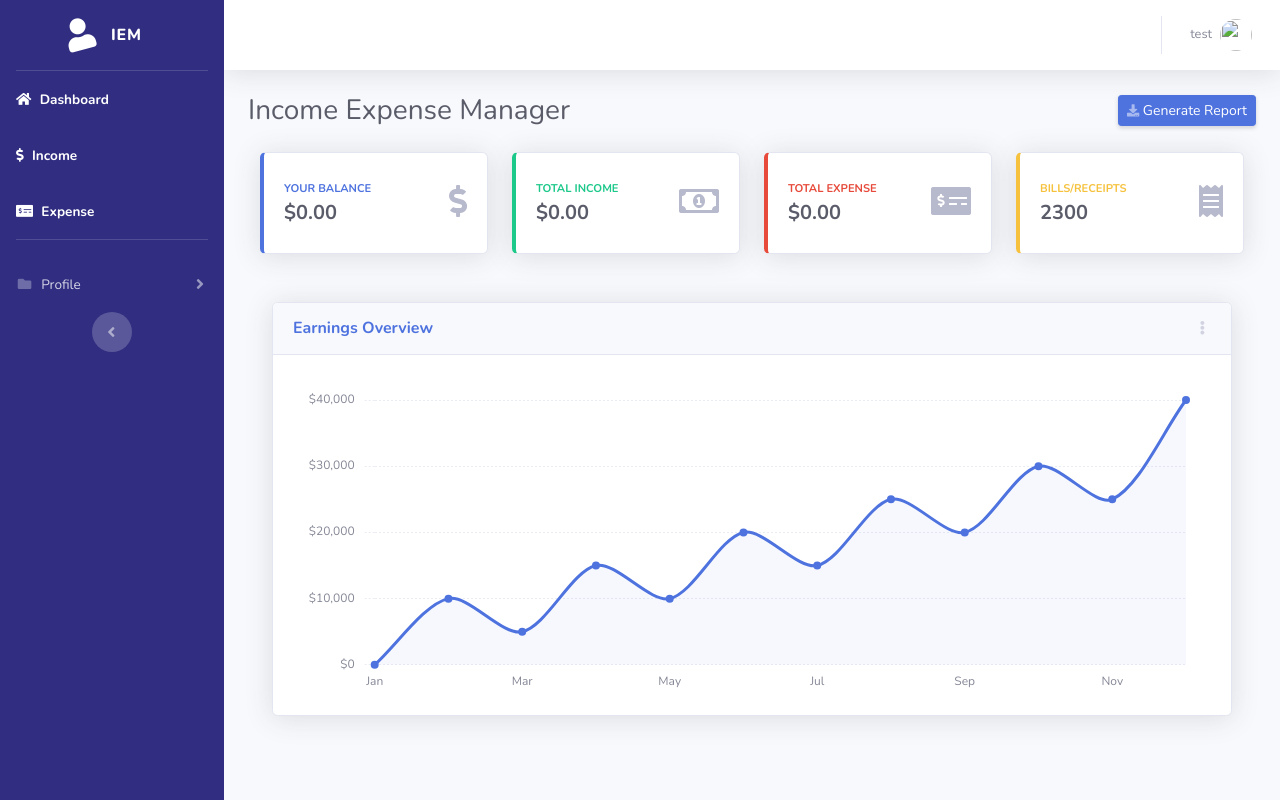
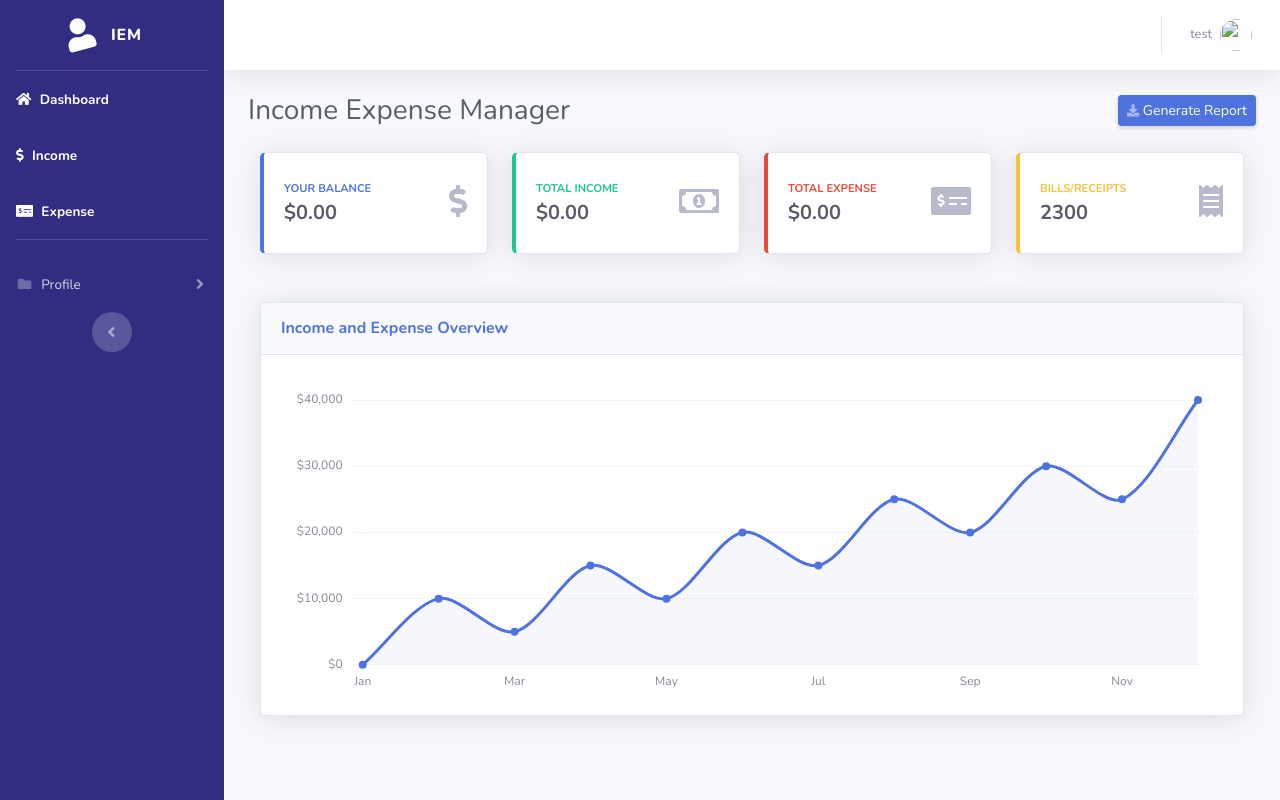
Before and after one commit to hossainchisty/Income-Expense-Management, a Django app: page / in a window 1280 px wide. Run offline with Django 3.2, Linux system fonts and the light colour scheme; the first user in the database is signed in; data comes from the database, SQL or seed files in the repository; data that the repository does not hold is empty; some libraries are stand-ins or nearby versions.

Commit message:
fix: graph bootstrap grid✨

```diff
--- a/templates/index.html
+++ b/templates/index.html
@@ -63,26 +63,12 @@
 
                 <!-- Content Row -->
                     <!-- Area Chart -->
-                    <div class="container">
-                        <div class="card shadow mb-4">
+                    <div class="col-xl-12 col-lg-12">
+                        <div class="card shadow mb-2">
                             <!-- Card Header - Dropdown -->
                             <div
                                 class="card-header py-3 d-flex flex-row align-items-center justify-content-between">
-                                <h6 class="m-0 font-weight-bold text-primary">Earnings Overview</h6>
-                                <div class="dropdown no-arrow">
-                                    <a class="dropdown-toggle" href="#" role="button" id="dropdownMenuLink"
-                                        data-toggle="dropdown" aria-haspopup="true" aria-expanded="false">
-                                        <i class="fas fa-ellipsis-v fa-sm fa-fw text-gray-400"></i>
-                                    </a>
-                                    <div class="dropdown-menu dropdown-menu-right shadow animated--fade-in"
-                                        aria-labelledby="dropdownMenuLink">
-                                        <div class="dropdown-header">Dropdown Header:</div>
-                                        <a class="dropdown-item" href="#">Action</a>
-                                        <a class="dropdown-item" href="#">Another action</a>
-                                        <div class="dropdown-divider"></div>
-                                        <a class="dropdown-item" href="#">Something else here</a>
-                                    </div>
-                                </div>
+                                <h6 class="m-0 font-weight-bold text-primary">Income and Expense Overview</h6>
                             </div>
                             <!-- Card Body -->
                             <div class="card-body">
```
